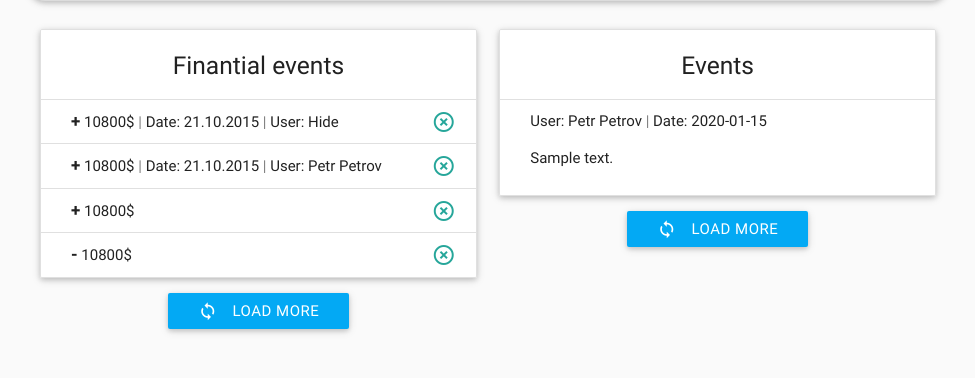
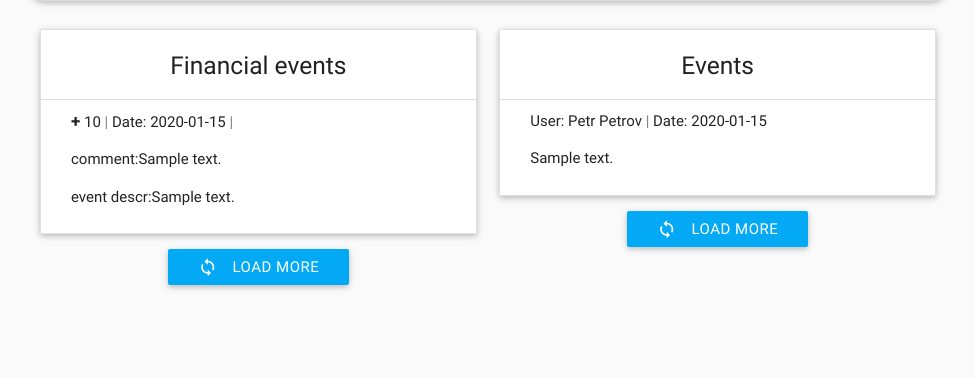
Before and after one commit to Innodogs/Innodogs, a Flask app: template app/dogs/templates/dogs/page.html in a window 1280 px wide. Shown: the part 422-800 px from the top of the page, without its empty margins (152-1127 px from the left). Run offline with Flask 2, Linux system fonts and the light colour scheme; the template is opened without the code that fills it: most values are stand-ins (such as "Sample title", 1, 10 or a date in 2020); some libraries are stand-ins or nearby versions.

Commit message:
Add financial handling

```diff
--- a/app/dogs/models.py
+++ b/app/dogs/models.py
@@ -28,7 +28,8 @@ class Dog:
         self.is_adopted = None
         self.location_id = None
         self.location = None
-        self.event_list = None
+        self.event_list = None  # non financial
+        self.financial_event_list = None
 
     def __str__(self):
         return "Dog # %s (%s)" % (self.id, self.name)
--- a/app/dogs/templates/dogs/page.html
+++ b/app/dogs/templates/dogs/page.html
@@ -70,47 +70,36 @@
             </div>
 
 
-
-
         </div>
-
 
 
     </div>
     <div class="row">
         <div class="col s6">
+            {% if current_user.is_volunteer %}
+                <a href="{{ url_for('events.new_financial_event') }}">new</a>
+            {% endif %}
             <ul class="collection with-header z-depth-1">
-                <li class="collection-header" style="text-align: center"><h5>Finantial events</h5></li>
+                <li class="collection-header" style="text-align: center"><h5>Financial events</h5></li>
+                {% for event in dog.financial_event_list %}
                     <li class="plus collection-item ">
                         <div>
-
                             <span style="    font-weight: bold; font-size: 17px;">+</span>
-                        10800$ <span style="color: gray;"> |</span> <span>Date: 21.10.2015</span>
-                        <span style="color: gray;"> |</span><span> User: Hide</span>
-                        <a href="#!" class="secondary-content"><i class="material-icons">highlight_off</i></a>
+                            {{ event.expenditure.amount }} <span style="color: gray;"> |</span>
+                            <span>Date: {{ event.datetime.date() }}</span>
+                            <span style="color: gray;"> |</span>
+                            {% if current_user.is_volunteer %}
+                                <a href="{{ url_for('events.delete_financial_event', event_id=event.id) }}" class="secondary-content"><i class="material-icons">highlight_off</i></a>
+                                {#todo: make this ajax "delete" request#}
+                            {% endif %}
+                            <p>comment:{{ event.expenditure.comment }}</p>
+                            <p>event descr:{{ event.description }}</p>
+                            {% if current_user.is_volunteer %}
+                                <a href="{{ url_for('events.edit_financial_event', event_id=event.id) }}">edit</a>
+                            {% endif %}
                         </div>
                     </li>
-                <li class="collection-item plus">
-                    <div>
-
-                        <span style="    font-weight: bold; font-size: 17px;">+</span>
-                        10800$ <span style="color: gray;"> |</span> <span>Date: 21.10.2015</span>
-                        <span style="color: gray;"> |</span><span> User: Petr Petrov</span>
-                        <a href="#!" class="secondary-content"><i class="material-icons">highlight_off</i></a>
-                    </div>
-                </li>
-                <li class="collection-item plus">
-                    <div>
-                        <span style="    font-weight: bold; font-size: 17px;">+</span> 10800$
-                        <a href="#!" class="secondary-content"><i class="material-icons">highlight_off</i></a>
-                    </div>
-                </li>
-                <li class="collection-item minus">
-                    <div>
-                        <span style="    font-weight: bold; font-size: 17px;">-</span> 10800$
-                        <a href="#!" class="secondary-content"><i class="material-icons">highlight_off</i></a>
-                    </div>
-                </li>
+                {% endfor %}
             </ul>
             <div style="text-align: center">
                 <a class="waves-effect waves-light light-blue btn"><i class="material-icons left">loop</i>Load
@@ -129,10 +118,13 @@
                             <span>User: Petr Petrov</span>
                             <span style="color: gray;"> |</span>
                             <span>Date: {{ event.datetime.date() }}</span>
+                            {% if current_user.is_volunteer %}
+                                <a href="{{ url_for('events.delete_financial_event', event_id=event.id) }}" class="secondary-content"><i class="material-icons">highlight_off</i></a>
+                                {#todo: make this ajax "delete" request#}
+                            {% endif %}
                             <p>{{ event.description }}</p>
-                        {%  if current_user.is_volunteer %}
+                            {% if current_user.is_volunteer %}
                                 <a href="{{ url_for('events.edit_event', event_id=event.id) }}">edit</a>
-                            <a href="{{ url_for('events.delete_event', event_id=event.id) }}">delete</a> {#make this ajax "delete" request#}
                             {% endif %}
                         </div>
                     </li>
```
Also changed, not shown: app/dogs/repository.py (+21 -11 lines), app/events/models.py (+40 -0 lines), app/events/routes.py (+31 -0 lines). Lines whose indentation alone changed are shown as unchanged.
